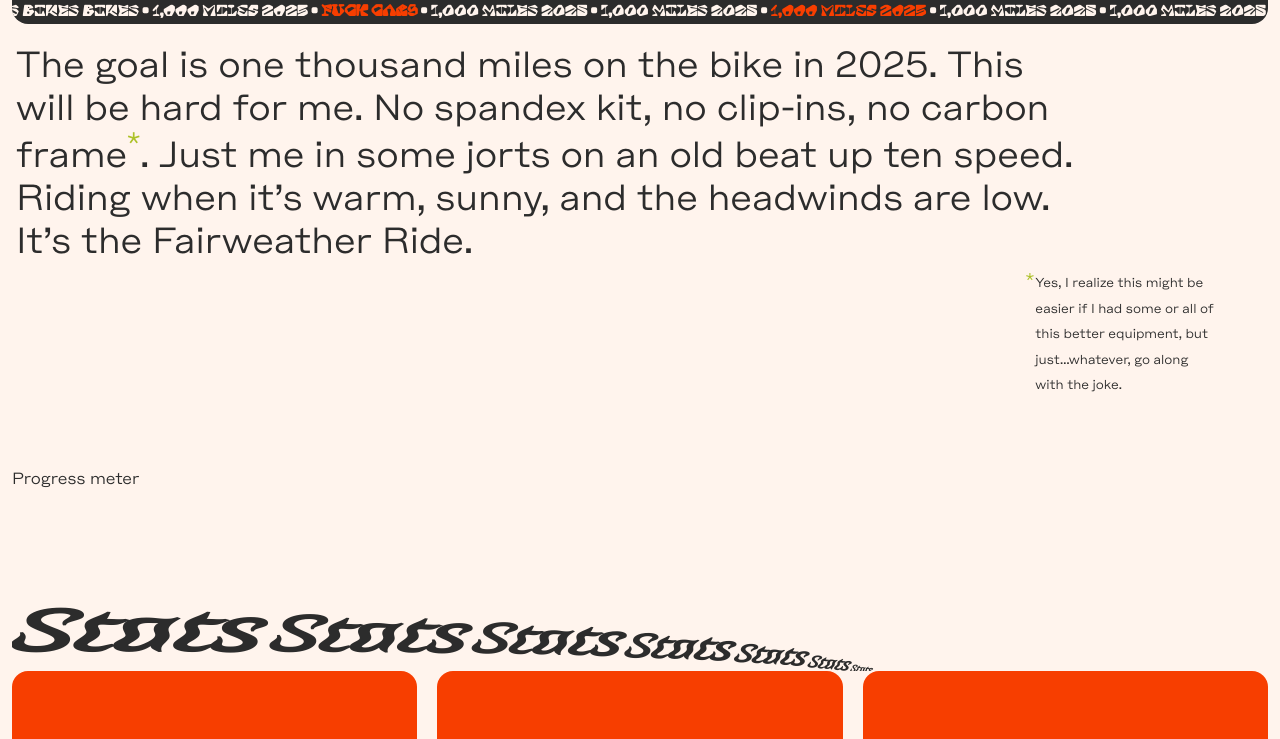
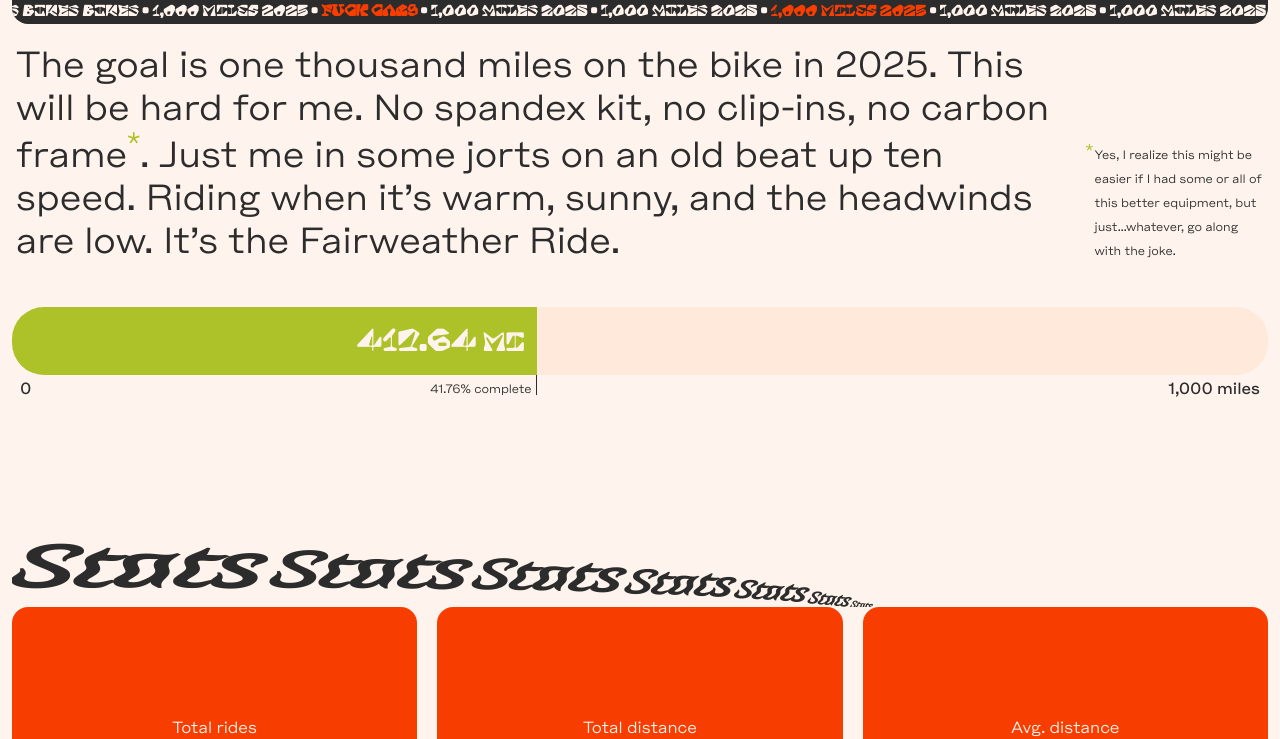
Before and after one commit to tylergaw/fairweather-ride, a website with bundled scripts: page index.html in a window 1280 px wide. Shown: the part 764-1503 px from the top of the page. Built offline with nearby package versions, Linux system fonts and the light colour scheme.

Commit message:
First pass at progress meter

```diff
--- a/index.html
+++ b/index.html
@@ -64,7 +64,21 @@
       </p>
     </div>
 
-    <div class="progress">Progress meter</div>
+    <div id="progress" class="progress">
+      <div id="meter" class="meter">
+        <div class="meter-well">
+          <div class="meter-progress">
+            <span id="meter-complete" class="meter-complete-display"></span>
+          </div>
+        </div>
+      </div>
+      <div id="progress-percentage" class="progress-percentage"></div>
+      <div class="progress-ticks">
+        <span class="progress-tick">0</span>
+        <span class="progress-tick">1,000 miles</span>
+      </div>
+    </div>
+
     <div class="stats" id="stats">
       <h2 class="section-heading">
         <span class="content">Stats</span>
--- a/static/site.css
+++ b/static/site.css
@@ -345,6 +345,8 @@ body {
 }
 
 .opener {
+  display: flex;
+  gap: 2rem;
   padding: 1.25rem 1rem;
 }
 
@@ -356,15 +358,13 @@ body {
 .intro {
   font-size: clamp(2rem, 2.8vw, 3.8rem);
   line-height: 1.2;
-  width: 85%;
+  flex: 1 1 85%;
 }
 
 .the-joke {
-  font-size: 0.8rem;
+  align-self: flex-end;
+  font-size: 0.75rem;
   line-height: 2;
-  padding-top: 0.5rem;
-  margin-left: auto;
-  margin-right: 3rem;
   max-width: 20ch;
   position: relative;
 }
@@ -376,7 +376,53 @@ body {
 }
 
 .progress {
-  padding: 3rem 0.75rem;
+  padding: 1.5rem 0.75rem 3rem 0.75rem;
+}
+
+.meter {
+  height: 4.25rem;
+}
+
+.meter-well {
+  background: #ffe9db;
+  border-radius: 2rem;
+  overflow: hidden;
+  height: 100%;
+}
+
+.meter-progress {
+  align-items: center;
+  background: var(--color-accent-secondary);
+  display: flex;
+  height: 100%;
+  justify-content: flex-end;
+  padding: 0 0.75rem;
+  width: var(--percent-complete, 0);
+}
+
+.meter-complete-display {
+  color: var(--color-background);
+  font-size: 2rem;
+  font-family: "adhd-distracted";
+}
+
+.progress-percentage {
+  border-right: 1px solid currentColor;
+  font-size: 0.75rem;
+  line-height: 1;
+  overflow: hidden;
+  padding: 0.5rem 0.25rem 0 0.25rem;
+  text-align: right;
+  white-space: nowrap;
+  width: var(--percent-complete, 0);
+}
+
+.progress-ticks {
+  display: flex;
+  font-family: "method-regular";
+  justify-content: space-between;
+  padding: 0.25rem 0.5rem;
+  transform: translateY(-1.4rem);
 }
 
 .stats {
--- a/static/site.js
+++ b/static/site.js
@@ -22,7 +22,7 @@ function renderRides() {
 
     const style = "dark-v11"; // streets-v12
     const strokeWidth = "2";
-    const strokeColor = "f73e00"
+    const strokeColor = "f73e00";
     const encodedPolyline = encodeURIComponent(ride.map.summary_polyline);
     const imgWidth = 400;
     const imgHeight = 600;
@@ -36,10 +36,12 @@ function renderRides() {
           <p class="ride-meta">
             <b>${rides.length - i}</b>
             <time datetime="${ride.start_date}">${formatDate(
-          ride.start_date
-        )}</time>
+      ride.start_date
+    )}</time>
           </p>
-          <p class="ride-distance">${metersToMiles(ride.distance)} <small>mi</small></p>
+          <p class="ride-distance">${metersToMiles(
+            ride.distance
+          )} <small>mi</small></p>
         </div>
         <img src="${mapUrl}" alt="Ride map" width="${imgWidth}" height="${imgHeight}" />
       </a>
@@ -52,22 +54,22 @@ function renderRides() {
 renderRides();
 
 function renderStats() {
-  const el = document.getElementById('stats-container')
+  const el = document.getElementById("stats-container");
   const numRides = rides.length;
 
-  let distances = []
-  let totalDistance = 0
-  let totalTime = 0
+  let distances = [];
+  let totalDistance = 0;
+  let totalTime = 0;
 
   for (let i = 0; i < numRides; i++) {
-    distances.push(rides[i].distance)
-    totalDistance += rides[i].distance
-    totalTime += rides[i].moving_time
+    distances.push(rides[i].distance);
+    totalDistance += rides[i].distance;
+    totalTime += rides[i].moving_time;
   }
 
-  distances.sort()
-  const avgDistance = totalDistance / numRides
-  const timeParts = getTimeParts(totalTime)
+  distances.sort();
+  const avgDistance = totalDistance / numRides;
+  const timeParts = getTimeParts(totalTime);
 
   el.innerHTML = `
     <div class="stat">
@@ -76,19 +78,27 @@ function renderStats() {
     </div>
     <div class="stat">
       <span class="stat-title">Total distance</span>
-      <span class="stat-detail">${metersToMiles(totalDistance)} <small>mi</small></span>
+      <span class="stat-detail">${metersToMiles(
+        totalDistance
+      )} <small>mi</small></span>
     </div>
     <div class="stat">
       <span class="stat-title">Avg. distance</span>
-      <span class="stat-detail">${metersToMiles(avgDistance)} <small>mi</small></span>
+      <span class="stat-detail">${metersToMiles(
+        avgDistance
+      )} <small>mi</small></span>
     </div>
     <div class="stat">
       <span class="stat-title">Longest ride</span>
-      <span class="stat-detail">${metersToMiles(distances[distances.length - 1])} <small>mi</small></span>
+      <span class="stat-detail">${metersToMiles(
+        distances[distances.length - 1]
+      )} <small>mi</small></span>
     </div>
     <div class="stat">
       <span class="stat-title">Total moving time</span>
-      <span class="stat-detail">${timeParts.days}<small>d</small> ${timeParts.hours}<small>hr</small> ${timeParts.minutes}<small>min</small></span>
+      <span class="stat-detail">${timeParts.days}<small>d</small> ${
+    timeParts.hours
+  }<small>hr</small> ${timeParts.minutes}<small>min</small></span>
     </div>
     <div class="stat">
       <span class="stat-title">Times hit by a car</span>
@@ -99,10 +109,23 @@ function renderStats() {
       <span class="stat-detail">4</span>
       <small>(we don’t go to that other one)</small>
      </div>
-  `
+  `;
+
+  const progress = document.getElementById("progress")
+  const percentComplete = `${(
+    (metersToMiles(totalDistance) / 1000) *
+    100
+  ).toFixed(2)}`;
+  progress.style.setProperty("--percent-complete", `${percentComplete}%`);
+
+  const displayEl = document.getElementById("meter-complete");
+  displayEl.innerHTML = `${metersToMiles(totalDistance)} <small>mi</small>`;
+
+  const percentDisplayEl = document.getElementById("progress-percentage")
+  percentDisplayEl.innerText = `${percentComplete}% complete`
 }
 
-renderStats()
+renderStats();
 
 /**
  * Convert meters to miles.
```
